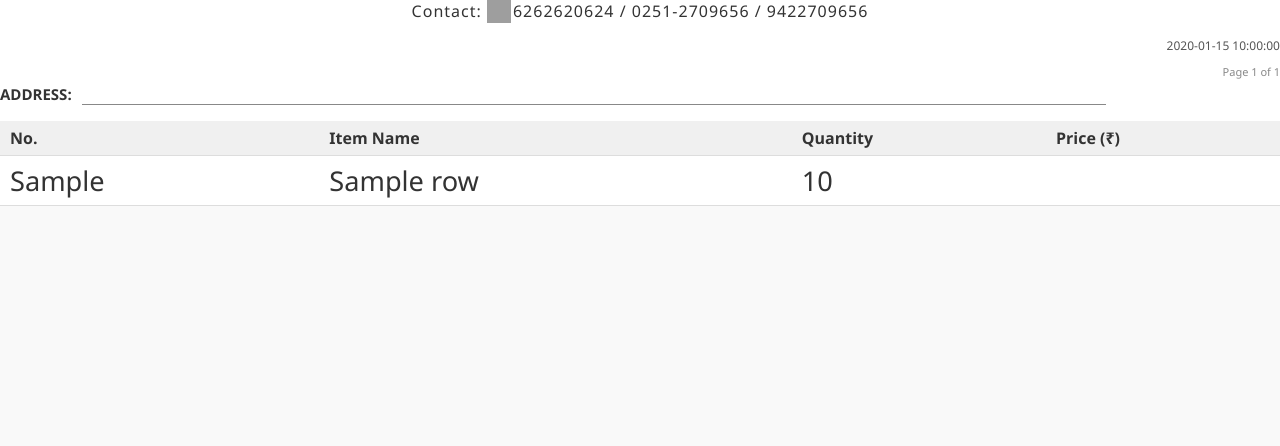
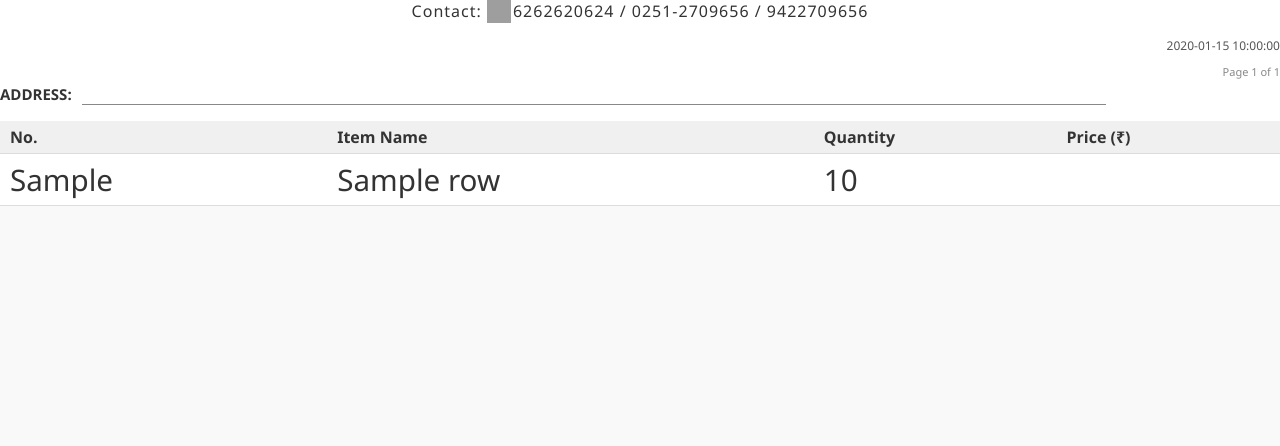
Before and after one commit to AkashKhatrii/SmartBillAgent, a Flask app: template templates/RsVegetablesReceipt.html in a window 1280 px wide. Shown: the part 171-617 px from the top of the page. Run offline with Flask 3, Linux system fonts and the light colour scheme; the template is opened without the code that fills it: most values are stand-ins (such as "Sample title", 1, 10 or a date in 2020); grey boxes are pictures that could not be loaded.

Commit message:
Bigger bill font again: 1.85rem items, tighter padding/footer to hold 18 rows

```diff
--- a/templates/AnilKiryanaReceipt.html
+++ b/templates/AnilKiryanaReceipt.html
@@ -20,10 +20,10 @@
       tr    { page-break-inside: avoid; page-break-after: auto; }
       thead { display: table-header-group; }
       tfoot { display: table-footer-group; }
-      th, td { padding: 6px 10px; text-align: left; border-bottom: 1px solid #ddd; }
-      td {font-size: 1.7rem;}
+      th, td { padding: 5px 10px; text-align: left; border-bottom: 1px solid #ddd; }
+      td {font-size: 1.85rem;}
       th { background-color: #f0f0f0; }
-      .footer { text-align: center; font-size: 16px; color: #999; margin-top: 12px; font-weight: 600; color: black; }
+      .footer { text-align: center; font-size: 16px; color: #999; margin-top: 8px; font-weight: 600; color: black; }
       .devanagari { font-family: 'Noto Sans Devanagari', sans-serif; font-size: 95%; }
     </style>
   </head>
@@ -46,7 +46,7 @@
       </div>
       <div class="date-row">{{ date }}</div>
       <div class="page-number">Page {{ page }} of {{ total_pages }}</div>
-       <div style="margin-bottom: 16px; font-size: 15px; font-weight: 500; font-family: 'Segoe UI', Tahoma, Geneva, Verdana, sans-serif;">
+       <div style="margin-bottom: 10px; font-size: 15px; font-weight: 500; font-family: 'Segoe UI', Tahoma, Geneva, Verdana, sans-serif;">
 
   <div style="margin-bottom: 1rem;">
     <label><strong>ADDRESS:</strong></label>
--- a/templates/RsVegetablesReceipt.html
+++ b/templates/RsVegetablesReceipt.html
@@ -20,10 +20,10 @@
       tr    { page-break-inside: avoid; page-break-after: auto; }
       thead { display: table-header-group; }
       tfoot { display: table-footer-group; }
-      th, td { padding: 6px 10px; text-align: left; border-bottom: 1px solid #ddd; }
-      td {font-size: 1.7rem;}
+      th, td { padding: 5px 10px; text-align: left; border-bottom: 1px solid #ddd; }
+      td {font-size: 1.85rem;}
       th { background-color: #f0f0f0; }
-      .footer { text-align: center; font-size: 16px; color: #999; margin-top: 12px; font-weight: 600; color: black; }
+      .footer { text-align: center; font-size: 16px; color: #999; margin-top: 8px; font-weight: 600; color: black; }
       .devanagari { font-family: 'Noto Sans Devanagari', sans-serif; font-size: 95%; }
       .custcare img {vertical-align: middle; width: 24px; height: 24px; margin-right: 2px; margin-bottom: 4px;}
     </style>
@@ -46,7 +46,7 @@
       </div>
       <div class="date-row">{{ date }}</div>
       <div class="page-number">Page {{ page }} of {{ total_pages }}</div>
-      <div style="margin-bottom: 16px; font-size: 15px; font-weight: 500; font-family: 'Segoe UI', Tahoma, Geneva, Verdana, sans-serif;">
+      <div style="margin-bottom: 10px; font-size: 15px; font-weight: 500; font-family: 'Segoe UI', Tahoma, Geneva, Verdana, sans-serif;">
 
   <div style="margin-bottom: 1rem;">
     <label><strong>ADDRESS:</strong></label>
```
